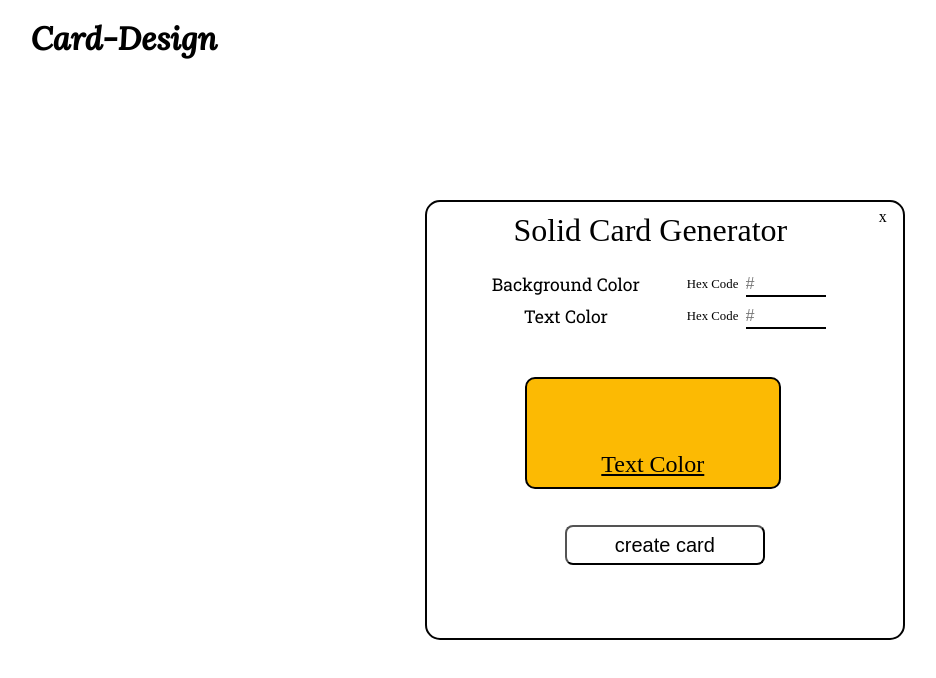
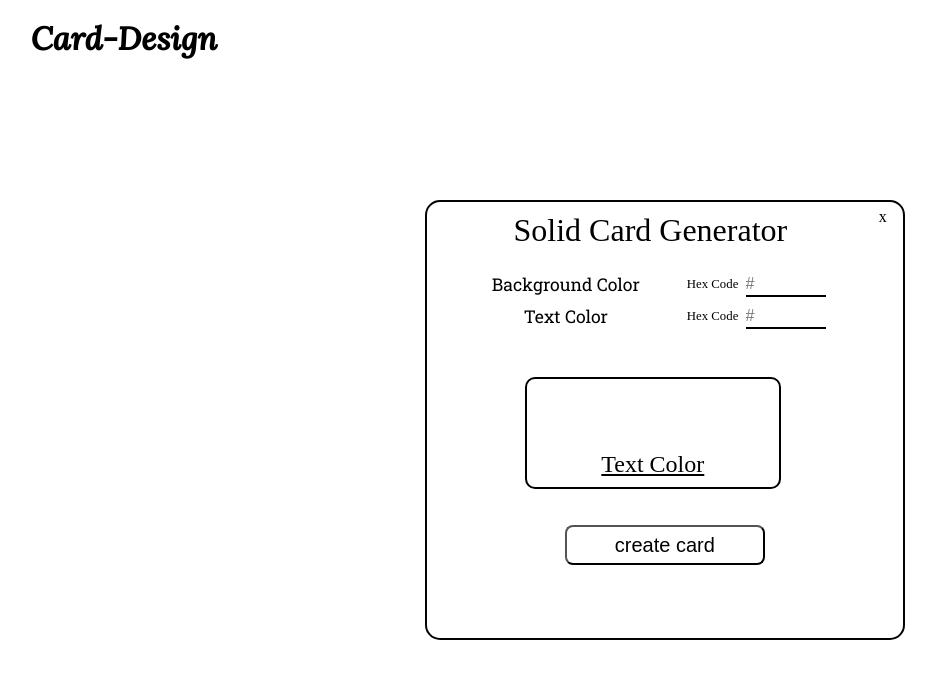
Before and after one commit to akarj/react-card-developer, a React (Create React App) app: page / in a window 1280 px wide. Both pictures are taken after a click on the button "Solid". Shown: the top 678 px of the page, without its empty margins (36-972 px from the left). Built offline with nearby package versions, Linux system fonts and the light colour scheme; a web font is replaced by a local one.

Commit message:
Context API included...

```diff
--- a/src/App.js
+++ b/src/App.js
@@ -1,25 +1,38 @@
 import "./App.scss";
+import { useState, useMemo } from "react";
 import { BrowserRouter as Router, Switch, Route } from "react-router-dom";
 import Topbar from "./Components/topbar/Topbar";
 import WorkPlace from "./pages/WorkPlace/WorkPlace";
 import CardSetter from "./pages/CardSetter/CardSetter";
+import { CardContext } from "./Context/Context";
 
 function App() {
+  const [backgroundColor, setBackgroundColor] = useState("#ffffff");
+  const [color, setColor] = useState("#000000");
+  const [file, setFile] = useState(null);
+
+  const providerValue = useMemo(
+    () => ({
+      backgroundColor,
+      color,
+      file,
+      setBackgroundColor,
+      setColor,
+      setFile,
+    }),
+    [backgroundColor, color, file, setBackgroundColor, setColor, setFile]
+  );
+
   return (
     <div className="App">
       <Router>
         <Topbar />
         <Switch>
-          {/* <Route path="/" exact>
-          <Home />
-            <CardSetter /> */}
-          <Route path="/" exact>
-            <CardSetter />
-            {/* <WorkPlace /> */}
-          </Route>
-          <Route path="/workplace">
-            <WorkPlace />
-          </Route>
+          {/* <Route path="/" exact component ={Home}>*/}
+          <CardContext.Provider value={providerValue}>
+            <Route path="/" exact component={CardSetter} />
+            <Route path="/workplace" component={WorkPlace} />
+          </CardContext.Provider>
         </Switch>
       </Router>
     </div>
--- /dev/null
+++ b/src/Context/Context.jsx
@@ -0,0 +1,3 @@
+import { createContext } from "react";
+
+export const CardContext = createContext(null);
--- a/src/pages/CardSetter/CardSetter.jsx
+++ b/src/pages/CardSetter/CardSetter.jsx
@@ -1,6 +1,7 @@
 import "./CardSetter.scss";
-import { useState } from "react";
+import { useState, useContext } from "react";
 import { Link } from "react-router-dom";
+import { CardContext } from "../../Context/Context";
 
 export default function CardSetter() {
   // [Text Line]
@@ -17,13 +18,20 @@ export default function CardSetter() {
   });
   const [imageModelStyle, setImageModelStyle] = useState({ display: "none" });
   const [solidModelStyle, setSolidModelStyle] = useState({ display: "none" });
-  const [textColor, setTextColor] = useState("black");
-  const [backgroundColor, setBackgroundColor] = useState("#fcba03");
   const [modelContainerStyle, setModelContainerStyle] = useState({
     zIndex: "10",
     display: "none",
   });
   const [fileName, setFileName] = useState("");
+
+  const {
+    file,
+    setFile,
+    backgroundColor,
+    setBackgroundColor,
+    color,
+    setColor,
+  } = useContext(CardContext);
 
   // [Funtions]
   const clickHandler = (e) => {
@@ -55,7 +63,7 @@ export default function CardSetter() {
     if (isValid) {
       if (name === "backgroundColorValueInput") {
         setBackgroundColor(value);
-      } else if (name === "textColorValueInput") setTextColor(value);
+      } else if (name === "textColorValueInput") setColor(value);
     }
   };
 
@@ -84,6 +92,7 @@ export default function CardSetter() {
     const [file] = e.target.files;
     // Get the file name and size
     const { name: fileName } = file;
+    setFile(file);
 
     const fileNameAndSize = `${fileName}`;
     setFileName(fileNameAndSize);
@@ -241,10 +250,7 @@ export default function CardSetter() {
             </div>
           </div>
           <div className="valueRepresentation">
-            <div
-              className="workingDiv"
-              style={{ backgroundColor, color: textColor }}
-            >
+            <div className="workingDiv" style={{ backgroundColor, color }}>
               <span>Text Color</span>
             </div>
           </div>
--- a/src/pages/WorkPlace/WorkPlace.jsx
+++ b/src/pages/WorkPlace/WorkPlace.jsx
@@ -1,7 +1,7 @@
 import "./WorkPlace.scss";
 
 function WorkPlace() {
-  return <div className="workPlace"></div>;
+  return <div className="workPlace">er</div>;
 }
 
 export default WorkPlace;
```
